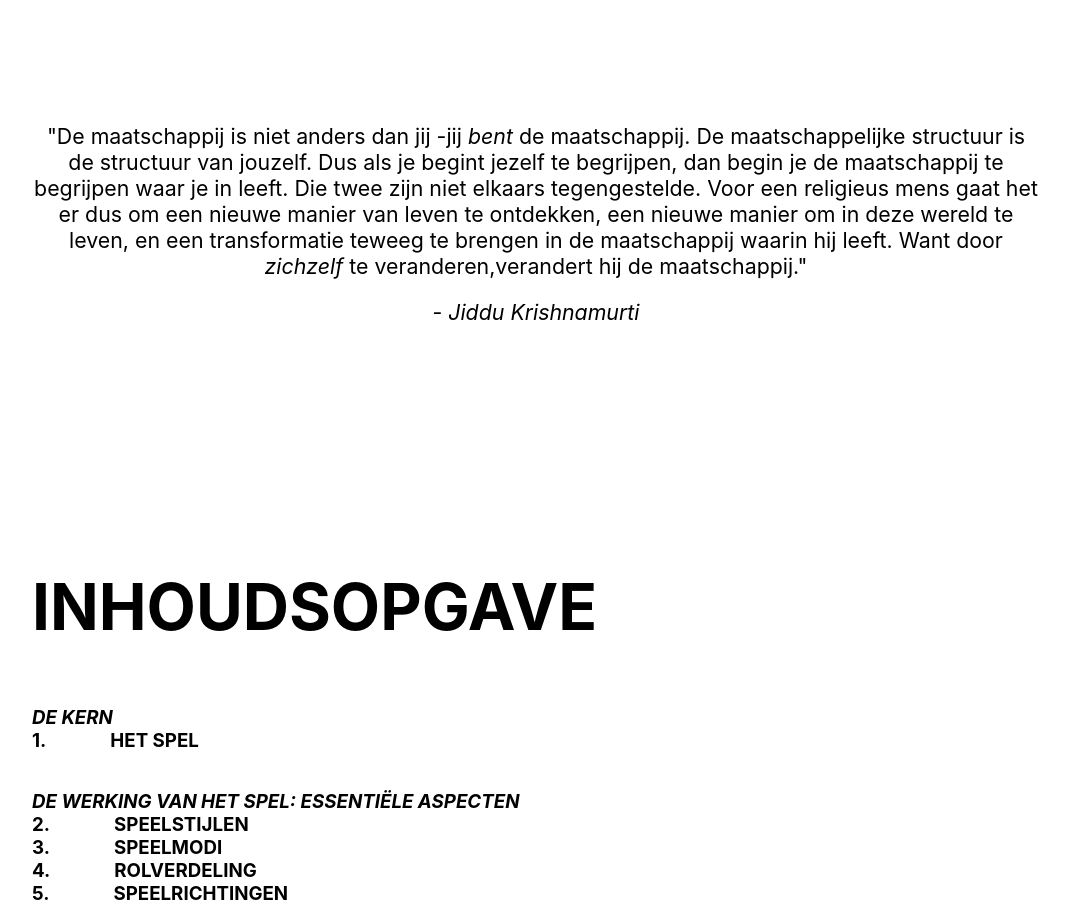
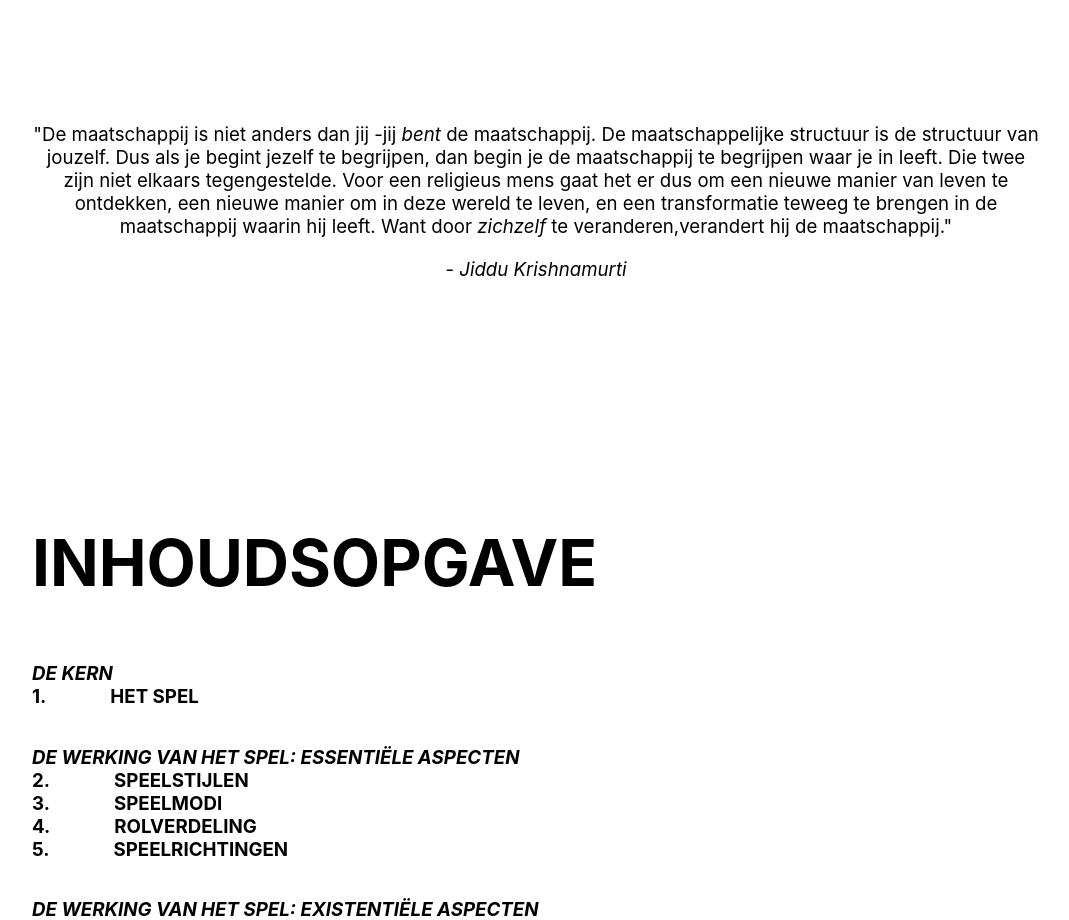
Before and after one commit to Junoburger/ludovicus, a Next.js app: page / in a window 1280 px wide. Shown: the part 820-1740 px from the top of the page, without its empty margins (104-1173 px from the left). Built offline with nearby package versions, Linux system fonts and the light colour scheme.

Commit message:
styling issue

```diff
--- a/components/container/Quotes.tsx
+++ b/components/container/Quotes.tsx
@@ -12,10 +12,10 @@ export const Quotes = () => {
         leven te ontdekken, een nieuwe manier om in deze wereld te leven, en een transformatie
         teweeg te brengen in de maatschappij waarin hij leeft. Want door <i>zichzelf</i> te
         veranderen,verandert hij de maatschappij."
-        <Name>
-          - <i>Jiddu Krishnamurti</i>
-        </Name>
       </p>
+      <Name>
+        - <i>Jiddu Krishnamurti</i>
+      </Name>
     </ParagraphBody>
   );
 };
--- a/components/styled/QuotesParagraph.ts
+++ b/components/styled/QuotesParagraph.ts
@@ -1,11 +1,9 @@
 import styled from "styled-components";
 
 export const ParagraphBody = styled.div`
-  P {
-    margin: 25vh 10vw;
-    text-align: center;
-    font-size: 16pt;
-  }
+  margin: 25vh 10vw;
+  text-align: center;
+  font-size: 14pt;
 `;
 
 export const Name = styled.div`
```
